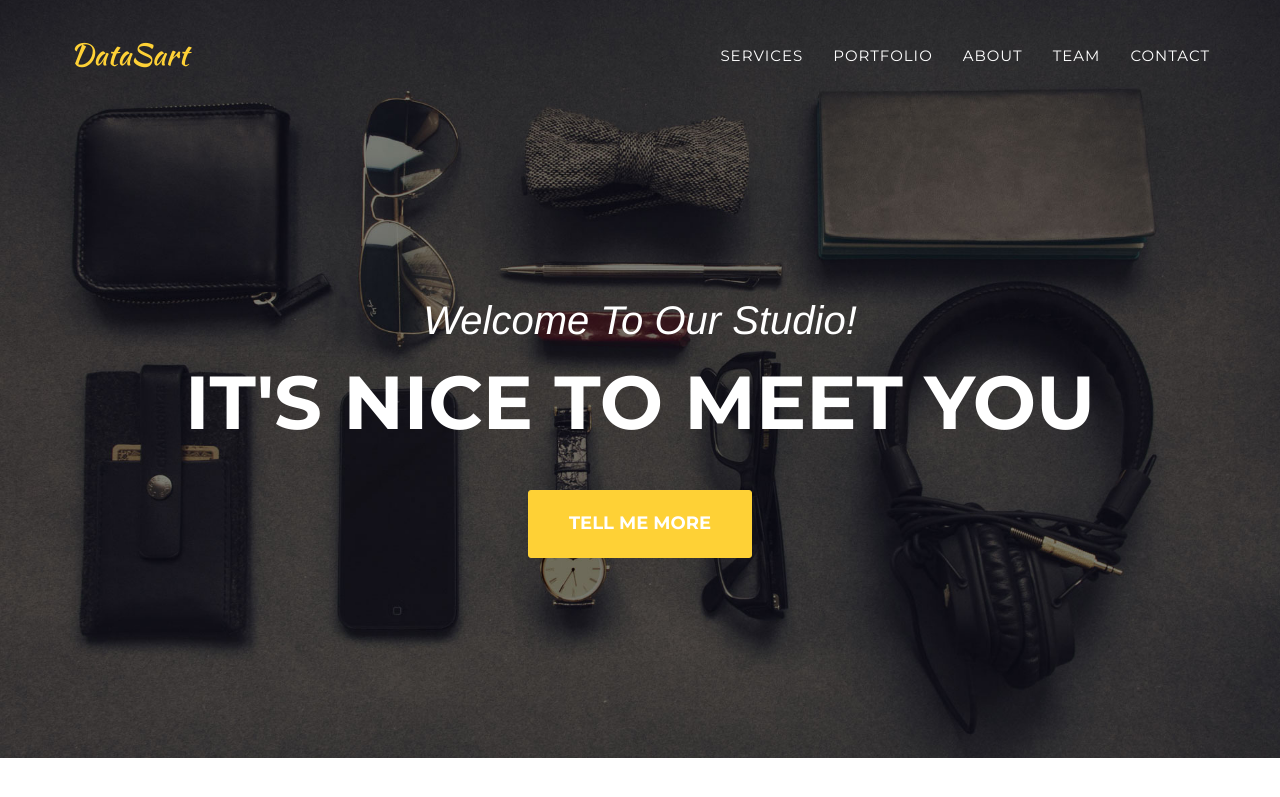
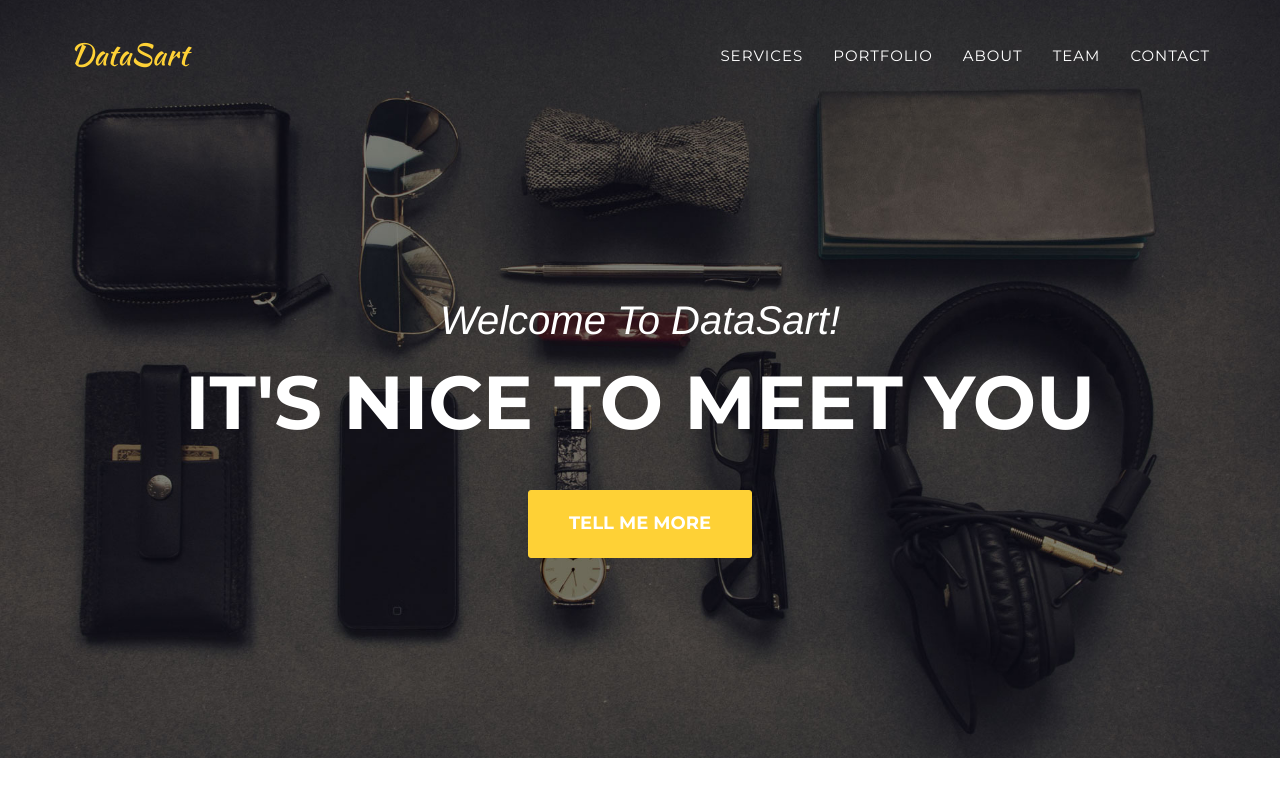
Before and after one commit to datasart/datasart.github.io, a Jekyll site: the page built from index.html, in a window 1280 px wide and 900 px high. Shown: the top 797 px of the window. Built offline with Jekyll 4.4.1, drawn with Linux system fonts in a browser that asks for light colours; some web fonts are replaced.

Commit message:
Update Welcome

```diff
--- a/_includes/header.html
+++ b/_includes/header.html
@@ -44,7 +44,7 @@
     <header>
         <div class="container">
             <div class="intro-text">
-                <div class="intro-lead-in">Welcome To Our Studio!</div>
+                <div class="intro-lead-in">Welcome To DataSart!</div>
                 <div class="intro-heading">It's Nice To Meet You</div>
                 <a href="#services" class="page-scroll btn btn-xl">Tell Me More</a>
             </div>
```
